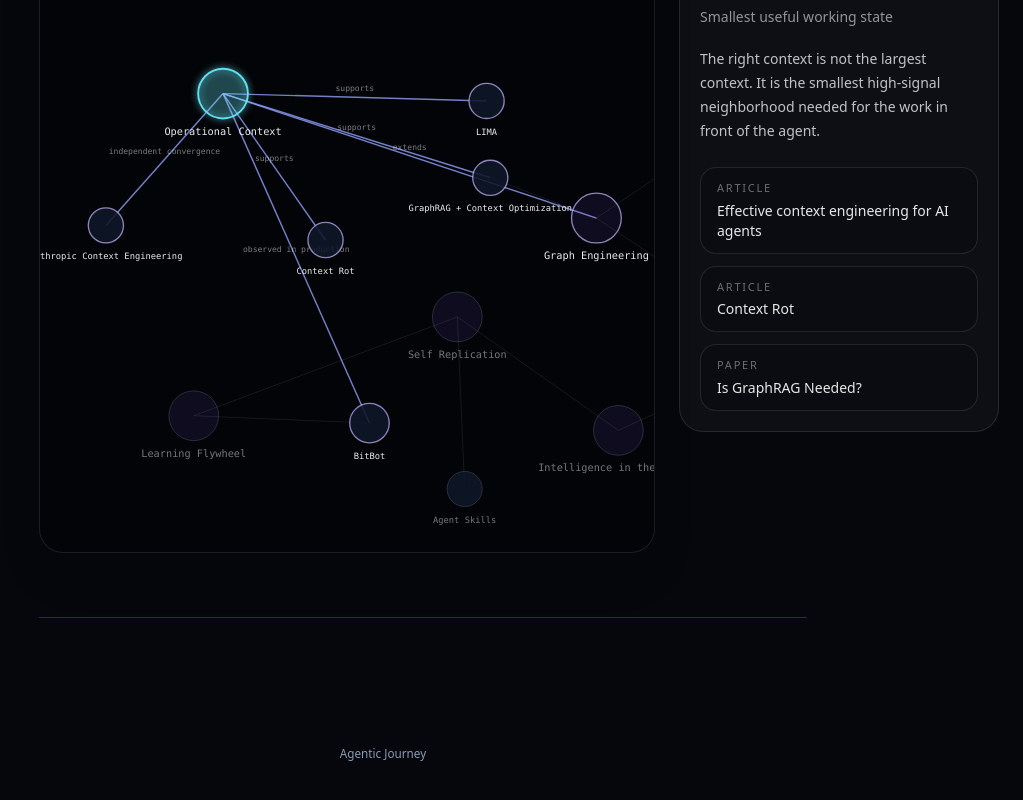
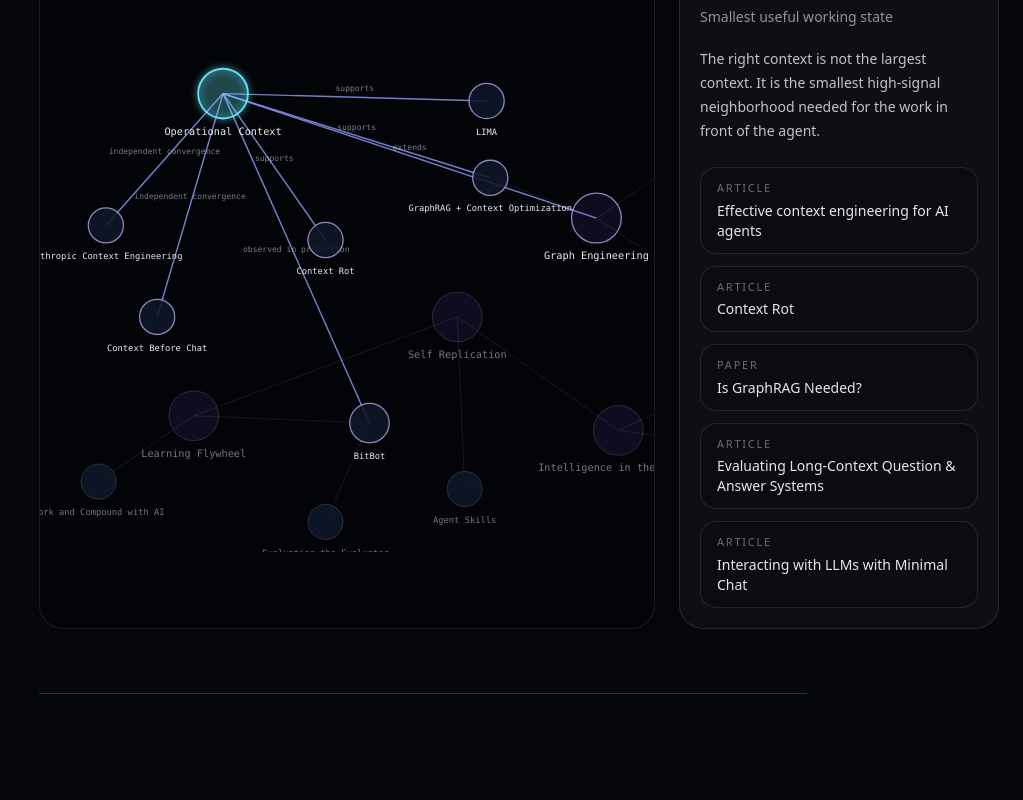
Before and after one commit to jgranger/jgranger.github.io, a Next.js app: page /book/references/citation-graph in a window 1280 px wide. Shown: the part 812-1612 px from the top of the page, without its empty margins (257-1280 px from the left). Built offline with nearby package versions, Linux system fonts and the light colour scheme.

Commit message:
Add Eugene Yan research to citation graph

```diff
--- a/content/citation-graph.ts
+++ b/content/citation-graph.ts
@@ -55,6 +55,16 @@ export const citationNodes: CitationNode[] = [
         url: "https://arxiv.org/abs/2606.25656",
         kind: "paper",
       },
+      {
+        label: "Evaluating Long-Context Question & Answer Systems",
+        url: "https://eugeneyan.com/writing/qa-evals/",
+        kind: "article",
+      },
+      {
+        label: "Interacting with LLMs with Minimal Chat",
+        url: "https://eugeneyan.com/writing/llm-ux/",
+        kind: "article",
+      },
     ],
   },
   {
@@ -87,6 +97,28 @@ export const citationNodes: CitationNode[] = [
       {
         label: "Read the research",
         url: "https://www.trychroma.com/research/context-rot",
+        kind: "article",
+      },
+    ],
+  },
+  {
+    id: "yan-context",
+    title: "Context Before Chat",
+    type: "research",
+    subtitle: "Eugene Yan",
+    summary:
+      "Useful context already exists in behavior, history, environment and prior artifacts. Systems should retrieve and organize that context rather than forcing users to restate the world every time.",
+    x: 160,
+    y: 455,
+    links: [
+      {
+        label: "Interacting with LLMs with Minimal Chat",
+        url: "https://eugeneyan.com/writing/llm-ux/",
+        kind: "article",
+      },
+      {
+        label: "Evaluating Long-Context Question & Answer Systems",
+        url: "https://eugeneyan.com/writing/qa-evals/",
         kind: "article",
       },
     ],
@@ -198,6 +230,23 @@ export const citationNodes: CitationNode[] = [
     ],
   },
   {
+    id: "yan-news-agents",
+    title: "News Agents",
+    type: "research",
+    subtitle: "Eugene Yan, 2025",
+    summary:
+      "A coordinating agent splits an information space across three subagents, lets them work in separate contexts and recombines their results into one final artifact.",
+    x: 1080,
+    y: 650,
+    links: [
+      {
+        label: "Building News Agents for Daily News Recaps",
+        url: "https://eugeneyan.com/writing/news-agents/",
+        kind: "article",
+      },
+    ],
+  },
+  {
     id: "intelligence-middle",
     title: "Intelligence in the Middle",
     type: "concept",
@@ -211,6 +260,11 @@ export const citationNodes: CitationNode[] = [
       {
         label: "Anthropic multi-agent research system",
         url: "https://www.anthropic.com/engineering/multi-agent-research-system",
+        kind: "article",
+      },
+      {
+        label: "Building News Agents for Daily News Recaps",
+        url: "https://eugeneyan.com/writing/news-agents/",
         kind: "article",
       },
       {
@@ -241,6 +295,38 @@ export const citationNodes: CitationNode[] = [
         url: "https://www.anthropic.com/engineering/demystifying-evals-for-ai-agents",
         kind: "article",
       },
+      {
+        label: "Evaluating the Effectiveness of LLM-Evaluators",
+        url: "https://eugeneyan.com/writing/llm-evaluators/",
+        kind: "article",
+      },
+      {
+        label: "An LLM-as-Judge Won't Save The Product",
+        url: "https://eugeneyan.com/writing/eval-process/",
+        kind: "article",
+      },
+    ],
+  },
+  {
+    id: "yan-evals",
+    title: "Evaluating the Evaluator",
+    type: "research",
+    subtitle: "Eugene Yan",
+    summary:
+      "LLM judges vary by task, can miss obvious quality drops and must themselves be calibrated against human judgment and real product failures.",
+    x: 390,
+    y: 735,
+    links: [
+      {
+        label: "Evaluating the Effectiveness of LLM-Evaluators",
+        url: "https://eugeneyan.com/writing/llm-evaluators/",
+        kind: "article",
+      },
+      {
+        label: "An LLM-as-Judge Won't Save The Product",
+        url: "https://eugeneyan.com/writing/eval-process/",
+        kind: "article",
+      },
     ],
   },
   {
@@ -255,6 +341,11 @@ export const citationNodes: CitationNode[] = [
     y: 590,
     links: [
       {
+        label: "How to Work and Compound with AI",
+        url: "https://eugeneyan.com/writing/working-with-ai/",
+        kind: "article",
+      },
+      {
         label: "Grant and Dweck on achievement goals",
         url: "https://pubmed.ncbi.nlm.nih.gov/14498789/",
         kind: "paper",
@@ -263,6 +354,23 @@ export const citationNodes: CitationNode[] = [
         label: "Deep reinforcement learning from human preferences",
         url: "https://arxiv.org/abs/1706.03741",
         kind: "paper",
+      },
+    ],
+  },
+  {
+    id: "yan-compound",
+    title: "Work and Compound with AI",
+    type: "research",
+    subtitle: "Eugene Yan, 2026",
+    summary:
+      "Finished artifacts become context for future work, corrections update the configuration and organized context becomes infrastructure through which capability compounds over time.",
+    x: 80,
+    y: 680,
+    links: [
+      {
+        label: "How to Work and Compound with AI",
+        url: "https://eugeneyan.com/writing/working-with-ai/",
+        kind: "article",
       },
     ],
   },
@@ -311,6 +419,7 @@ export const citationNodes: CitationNode[] = [
 export const citationEdges: CitationEdge[] = [
   { source: "operational-context", target: "context-engineering", relationship: "independent convergence" },
   { source: "operational-context", target: "context-rot", relationship: "supports" },
+  { source: "operational-context", target: "yan-context", relationship: "independent convergence" },
   { source: "operational-context", target: "lima", relationship: "supports" },
   { source: "operational-context", target: "graphrag-context", relationship: "supports" },
   { source: "operational-context", target: "graph-engineering", relationship: "extends" },
@@ -318,8 +427,11 @@ export const citationEdges: CitationEdge[] = [
   { source: "graph-engineering", target: "circuit-tracing", relationship: "independent convergence" },
   { source: "graph-engineering", target: "multi-agent", relationship: "supports" },
   { source: "multi-agent", target: "intelligence-middle", relationship: "supports" },
+  { source: "yan-news-agents", target: "intelligence-middle", relationship: "independent convergence" },
   { source: "intelligence-middle", target: "self-replication", relationship: "extends" },
   { source: "learning-flywheel", target: "bitbot", relationship: "implemented as" },
+  { source: "yan-evals", target: "bitbot", relationship: "supports" },
+  { source: "learning-flywheel", target: "yan-compound", relationship: "independent convergence" },
   { source: "learning-flywheel", target: "self-replication", relationship: "extends" },
   { source: "self-replication", target: "agent-skills", relationship: "independent convergence" },
   { source: "bitbot", target: "operational-context", relationship: "observed in production" },
```
